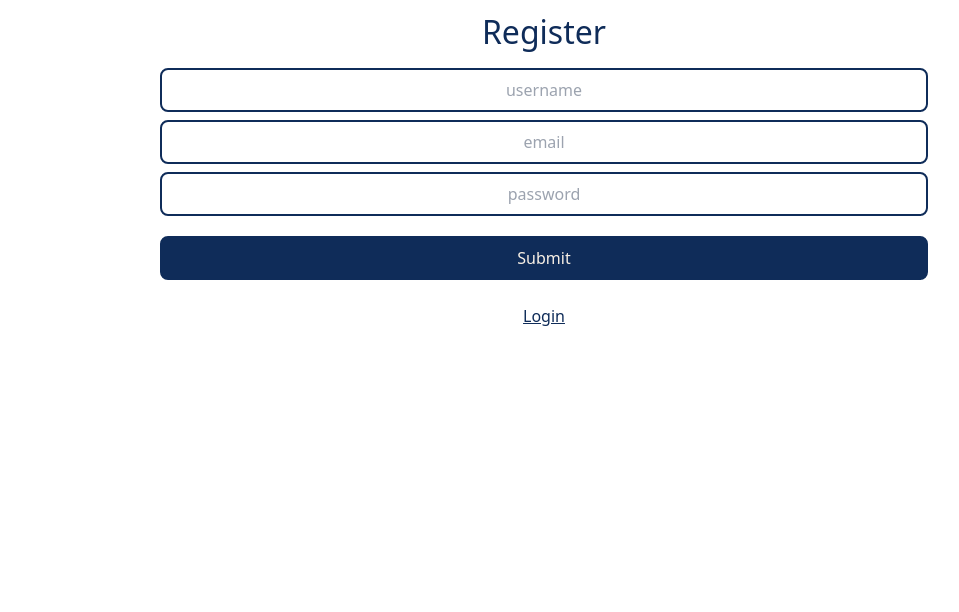
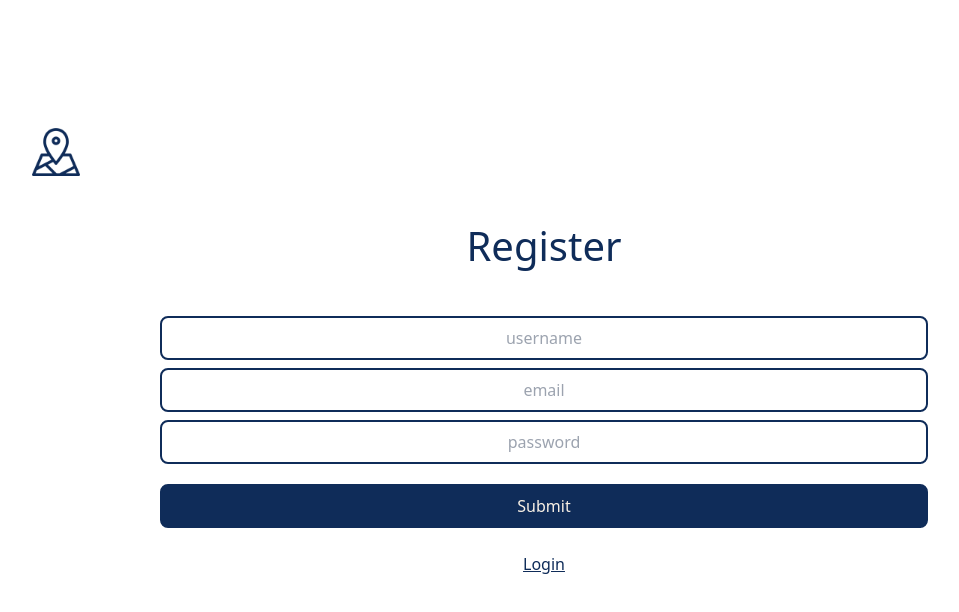
Before and after one commit to lesleyzhao/Good_Old_Map, a React (Vite) app in the folder front-end/GoodOldMap/: page /register in a window 1280 px wide. Shown: the top 612 px of the page, without its empty margins (96-1055 px from the left). Built offline with nearby package versions, Linux system fonts and the light colour scheme.

Commit message:
style auth page

```diff
--- a/front-end/GoodOldMap/src/App.jsx
+++ b/front-end/GoodOldMap/src/App.jsx
@@ -5,6 +5,7 @@ import MainMap from './pages/MainMap/MainMap';
 import Login from './pages/Authenticate/Login';
 import Register from './pages/Authenticate/Register';
 import Error from './pages/Error/Error';
+import AuthLayout from './pages/Authenticate/AuthLayout';
 
 const App = () => {
 
@@ -13,12 +14,14 @@ const App = () => {
       <BrowserRouter>
         <Routes>
           <Route path="/" element={<MainMap />} />
-          <Route path="/account" >
+          <Route path="/account">
             <Route path="" element={<Account />}/>
             <Route path="edit" element={<AccountEdit />} />
           </Route>
-          <Route path="/login" element={<Login />} />
-          <Route path="/register" element={<Register />} />
+          <Route element={<AuthLayout />}>
+            <Route path="/login" element={<Login />} />
+            <Route path="/register" element={<Register />} />
+          </Route>
           <Route path="/*" element={<Error />} />
         </Routes>
       </BrowserRouter>
--- /dev/null
+++ b/front-end/GoodOldMap/src/components/common/Logo.jsx
@@ -0,0 +1,20 @@
+import { redirect } from "react-router-dom"
+const Logo = () => {
+  const handleClick = (evt) => {
+    // TODO: redirect not working
+    redirect("/")
+  }
+  return (
+    <>
+    {/* TODO: width too large for desktop */}
+      {/* Reference: <a href="https://www.flaticon.com/free-icons/map" title="map icons">Map icons created by Freepik - Flaticon</a> */}
+      <div className="absolute m-[10%] hover:cursor-pointer"
+        onClick={handleClick}>
+        <img className="w-12"
+          src="/maplogo.png" alt="maplogo"/>
+      </div>
+    </>
+  )
+}
+
+export default Logo
--- a/front-end/GoodOldMap/src/components/form/authHeader.jsx
+++ b/front-end/GoodOldMap/src/components/form/authHeader.jsx
@@ -3,7 +3,7 @@ const AuthHeader = (props) => {
   // optional: message
   return(
     <>
-      <div className="w-full text-center min-h-3">
+      <div className="w-full text-center h-24">
         <h1>{props?.header}</h1>
         <p>{props?.message}</p>
       </div>
--- a/front-end/GoodOldMap/src/index.css
+++ b/front-end/GoodOldMap/src/index.css
@@ -8,12 +8,10 @@
     color: theme("colors.navyBlue");
   }
   h1 {
-    font-size: 2rem;
-    padding: 0.5rem;
+    font-size: 2.5rem;
   }
   h2 {
-    font-size: 2.5rem;
-    padding: 0.5rem;
+    font-size: 2rem;
   }
 }
 
--- /dev/null
+++ b/front-end/GoodOldMap/src/pages/Authenticate/AuthLayout.jsx
@@ -0,0 +1,17 @@
+import { Outlet } from "react-router-dom";
+import Logo from "../../components/common/Logo";
+
+const AuthLayout = () => {
+  return (
+    <>
+    <div className="h-screen flex">
+      <Logo />
+      <div className='w-[60%] m-auto'>
+        <Outlet />
+      </div>
+    </div>
+    </>
+  );
+};
+
+export default AuthLayout;
--- a/front-end/GoodOldMap/src/pages/Authenticate/Login.jsx
+++ b/front-end/GoodOldMap/src/pages/Authenticate/Login.jsx
@@ -20,7 +20,6 @@ const Login = () => {
   }
   return(
     <>
-    <div className='w-[60%] m-auto'>
       <AuthHeader header="Login" message={message}/>
       <form>
         <FormInputs fields={fields}/>
@@ -33,7 +32,6 @@ const Login = () => {
         <PageLink to="/register" value="Register"/>
         <PageLink to="/login" value="Forget Password"/>
       </div>
-      </div>
     </>
   )
 }
--- a/front-end/GoodOldMap/src/pages/Authenticate/Register.jsx
+++ b/front-end/GoodOldMap/src/pages/Authenticate/Register.jsx
@@ -14,7 +14,6 @@ const Register = () => {
   }
   return(
     <>
-    <div className='w-[60%] m-auto'>
       <AuthHeader header="Register" message={message}/>
       <form>
         <FormInputs fields={fields}/>
@@ -25,7 +24,6 @@ const Register = () => {
       <div className='mt-2'>
         <PageLink to="/login" value="Login"/>
       </div>
-      </div>
     </>
   )
 }
```
Also changed, not shown: front-end/GoodOldMap/public/maplogo.png (added).
